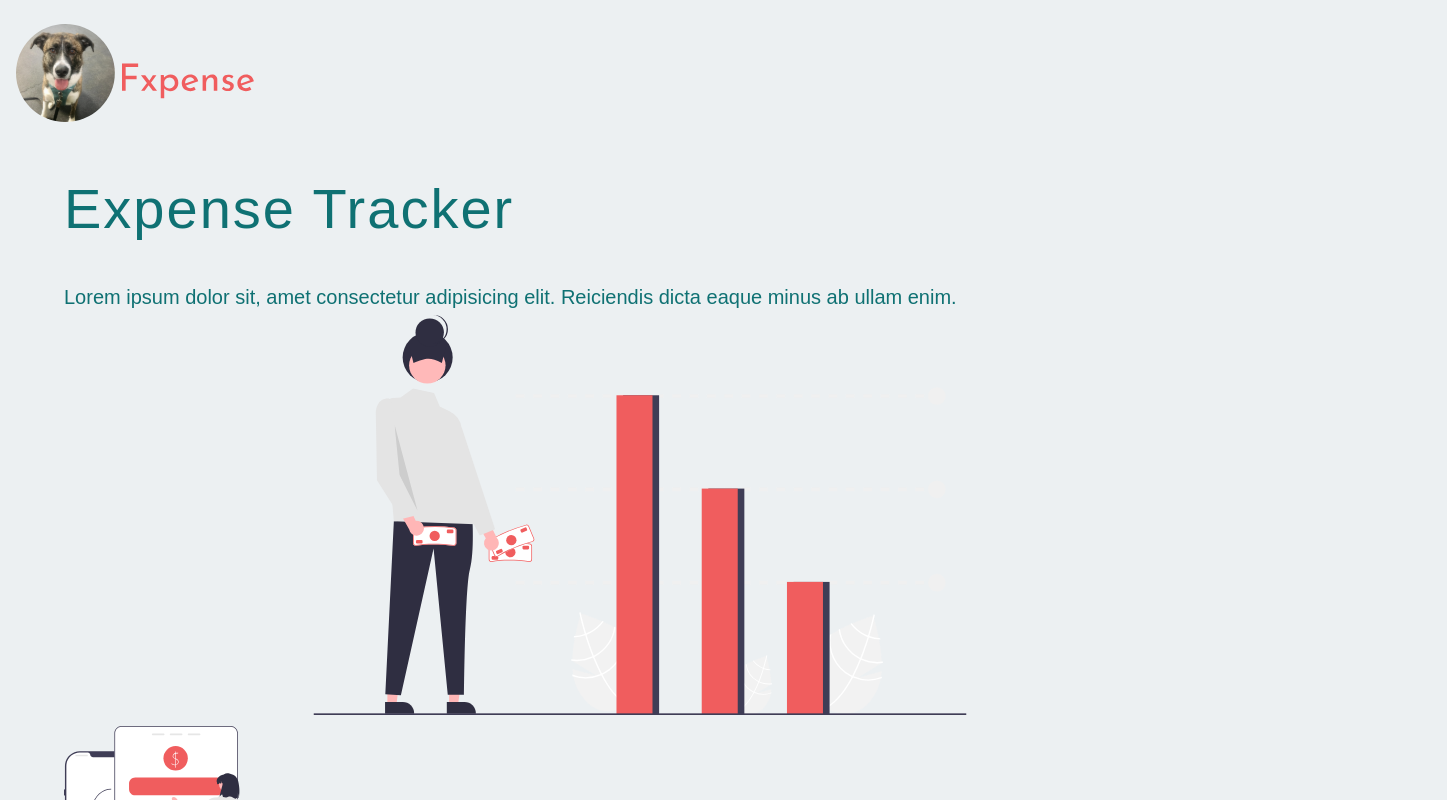
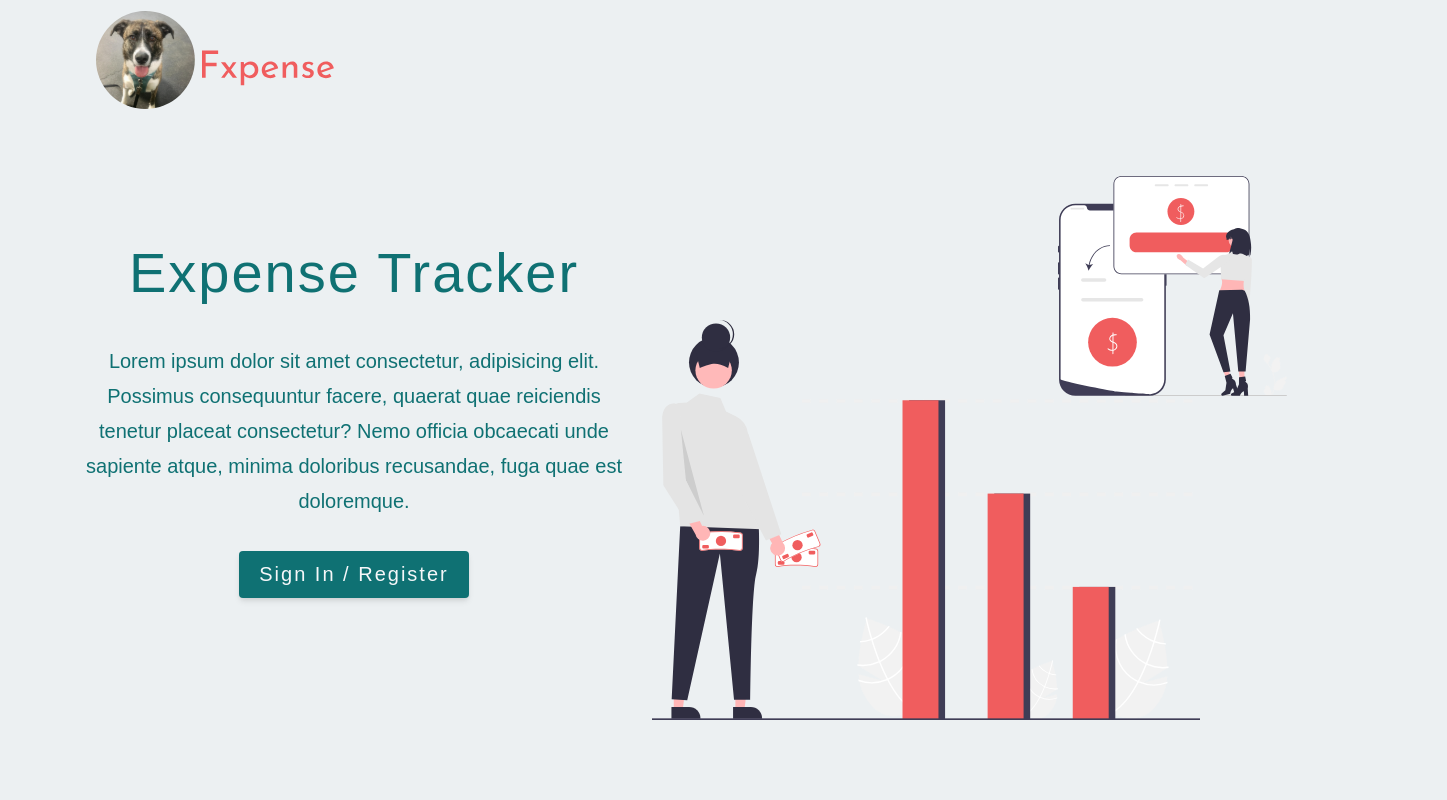
Before and after one commit to trann0709/ExpenseTracking_FrontEnd, a React (Create React App) app: page / in a window 1280 px wide. Shown: the top 800 px of the page, 1447 px wide, since content can reach past the window. Built offline with nearby package versions, Linux system fonts and the light colour scheme.

Commit message:
finished up the landing page and added wrapper

```diff
--- a/src/index.css
+++ b/src/index.css
@@ -46,10 +46,12 @@ html {
 
   /* rest of the variables */
   --spacing: 2px;
-  --radius: 0.5rem;
+  --radius: 0.25rem;
   --transition: all 0.3s linear;
   --fixed-width: 500px;
-  --max-width: 1170px;
+  --max-width: 1120px;
+  --nav-height: 6rem;
+  --fluid-width: 90vw;
 
   /* box shadow */
   --shadow-1: 0 1px 3px 0 rgba(0, 0, 0, 0.1), 0 1px 2px 0 rgba(0, 0, 0, 0.06);
@@ -67,7 +69,7 @@ body {
   font-weight: 300;
   line-height: 1.75;
   color: var(--primary-500);
-  font-size: 1.05rem;
+  font-size: 1.15rem;
 }
 
 h1,
@@ -131,6 +133,11 @@ small,
   font-size: 0.8rem;
 }
 
+p {
+  margin-bottom: 2rem;
+  max-width: 40em;
+}
+
 a {
   text-decoration: none;
   letter-spacing: var(--spacing);
@@ -150,13 +157,19 @@ ul {
   padding: 0;
 }
 
+img {
+  width: 100%;
+  display: block;
+  object-fit: cover;
+}
+
 /* button */
 
 .btn {
-  padding: 0.5rem 1.25rem;
+  padding: 0.75rem 1.25rem;
   display: inline-block;
   background: var(--primary-500);
-  color: var(--grey-500);
+  color: var(--grey-200);
   border: transparent;
   letter-spacing: var(--spacing);
   border-radius: var(--radius);
@@ -165,12 +178,10 @@ ul {
   transition: var(--transition);
   text-transform: capitalize;
   text-align: center;
-  font-size: 1.25rem;
 }
 
 .btn:hover {
   background: var(--primary-700);
-  box-shadow: var(--shadow-3);
 }
 
 .section-center {
--- a/src/pages/LandingPage.js
+++ b/src/pages/LandingPage.js
@@ -1,22 +1,25 @@
 import React from 'react'
-import styled from 'styled-components'
 import Logo from '../components/Logo'
 import investment from '../images/investment.svg'
 import transfer from '../images/transfer.svg'
+import Wrapper from '../wrappers/Landing'
 
 const LandingPage = () => {
   return (
     <Wrapper>
       <nav>
-        <Logo />
+        <Logo className='logo' />
       </nav>
-      <div className='section-center'>
+      <div className='section-center page'>
         <div className='info'>
           <h1>expense tracker</h1>
           <p>
-            Lorem ipsum dolor sit, amet consectetur adipisicing elit. Reiciendis
-            dicta eaque minus ab ullam enim.
+            Lorem ipsum dolor sit amet consectetur, adipisicing elit. Possimus
+            consequuntur facere, quaerat quae reiciendis tenetur placeat
+            consectetur? Nemo officia obcaecati unde sapiente atque, minima
+            doloribus recusandae, fuga quae est doloremque.
           </p>
+          <button className='btn'>sign in / register</button>
         </div>
         <div className='image-container'>
           <img src={investment} alt='tracking_1' className='main' />
@@ -28,17 +31,3 @@ const LandingPage = () => {
 }
 
 export default LandingPage
-
-const Wrapper = styled.main`
-  .image-container {
-    display: block;
-    .main {
-      height: 400px;
-      transform: scaleX(-1);
-      width: 100%;
-    }
-    .accent {
-      height: 200px;
-    }
-  }
-`
--- /dev/null
+++ b/src/wrappers/Landing.js
@@ -0,0 +1,52 @@
+import styled from 'styled-components'
+
+const Wrapper = styled.main`
+  nav {
+    height: var(--nav-height);
+    max-width: var(--max-width);
+    margin: 0 auto;
+    width: var(--fluid-width);
+    display: flex;
+    align-items: center;
+  }
+  .page {
+    min-height: calc(100vh - var(--nav-height));
+    display: grid;
+    align-items: center;
+    margin-top: -3rem;
+    p {
+      margin: 2rem auto;
+    }
+  }
+  .image-container {
+    display: none;
+  }
+  .info {
+    text-align: center;
+  }
+
+  @media (min-width: 1170px) {
+    .page {
+      grid-template-columns: 1fr 1fr;
+      column-gap: 1.5rem;
+    }
+    .image-container {
+      display: block;
+      position: relative;
+      .main {
+        height: 400px;
+        transform: scaleX(-1);
+        position: relative;
+        margin-top: 15rem;
+      }
+      .accent {
+        height: 220px;
+        object-fit: contain;
+        position: absolute;
+        right: -45%;
+        top: 15%;
+      }
+    }
+  }
+`
+export default Wrapper
--- a/src/wrappers/Logo.js
+++ b/src/wrappers/Logo.js
@@ -2,11 +2,9 @@ import styled from 'styled-components'
 
 const Wrapper = styled.div`
   width: 20rem;
-  padding: 1rem;
+  margin-top: 1rem;
   img {
-    width: 100%;
-    display: block;
-    object-fit: cover;
+    padding: 1rem;
   }
 `
 export default Wrapper
```
